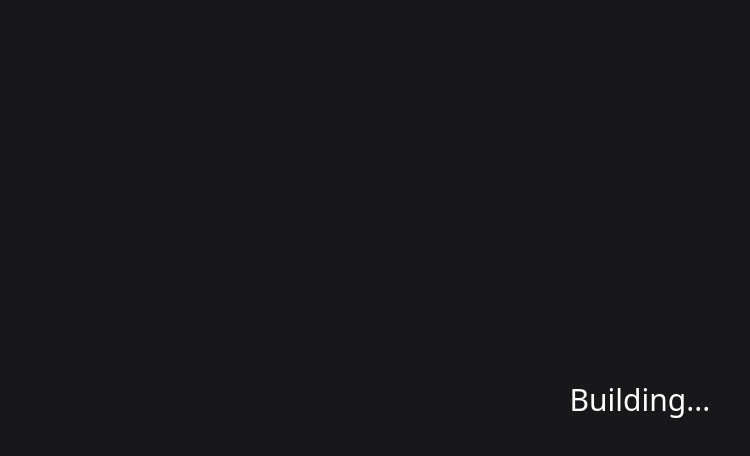
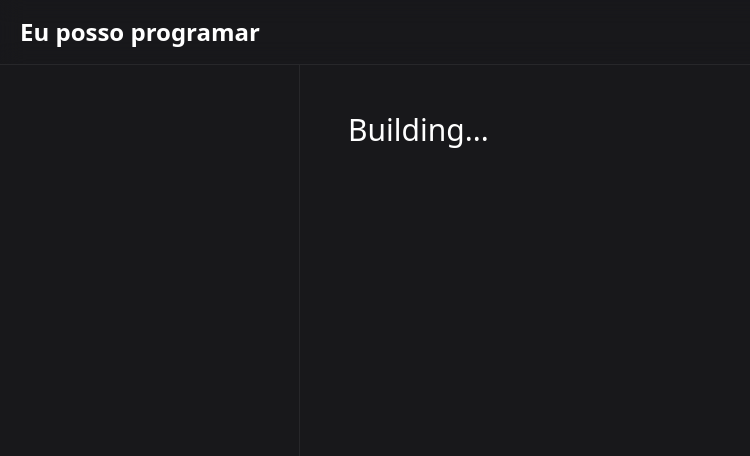
Before and after one commit to LukasSilva05/eu-posso-programar, a Next.js app: page / in a window 1280 px wide. Shown: the top 456 px of the page, without its empty margins (0-750 px from the left). Built offline with nearby package versions, Linux system fonts and the light colour scheme.

Commit message:
second push

```diff
--- a/src/app/layout.jsx
+++ b/src/app/layout.jsx
@@ -10,7 +10,14 @@ export default function RootLayout({ children }) {
   return (
     <html lang="pt-br">
       <body className="bg-zinc-900">
-        <div className="text-white">{children}</div>
+        <Topbar />
+        <Sidebar />
+        <div
+          id="main"
+          className="ml-[300px] h-screen px-12 pt-16 text-white max-xl:ml-[280px] max-lg:ml-0 max-lg:px-16 max-sm:px-4"
+        >
+          {children}
+        </div>
       </body>
     </html>
   );
--- a/src/app/page.jsx
+++ b/src/app/page.jsx
@@ -1,6 +1,6 @@
 export default function Home() {
   return (
-    <div className="flex h-screen items-center justify-center">
+    <div className="pt-12 text 2xl">
       <h1 className="text-3xl">Building...</h1>
     </div>
   );
--- a/src/components/Sidebar/Sidebar.jsx
+++ b/src/components/Sidebar/Sidebar.jsx
@@ -1,3 +1,12 @@
+"use client"
+
 export default function Sidebar() {
-  return <div>Sidebar</div>;
+  return (
+    <div
+      id="sidebar"
+      className="fixed inset-0 top-[65px] z-20 block w-[300px] overflow-auto whitespace-nowrap border-r border-zinc-800 bg-zinc-900 transition-[width] duration-300 max-xl:w-[280px] max-lg:w-0 max-md:w-0 max-sm:w-0"
+    >
+
+    </div>
+  );
 }
--- a/src/components/Topbar/Topbar.jsx
+++ b/src/components/Topbar/Topbar.jsx
@@ -1,3 +1,21 @@
+'use client'
+
+import Image from "next/image"
+import menuIcon from '../../assets/images/menu-white.png'
+import { toggleMenu } from "@/functions"
+
 export default function Topbar() {
-  return <div>Topbar</div>;
+  return (
+    <div
+      className="fixed top-0 z-10 flex w-full items-center gap-2 border-b border-zinc-800 px-5 py-4 text-lg font-bold text-white backdrop-blur-md"
+    >
+        <button
+        onClick={() => toggleMenu()}
+        className="hidden rounded-sm bg-zinc-900 p-1 hover:bg-zinc-800 max-lg:block"
+        >
+          <Image src={menuIcon} alt="toggleButton" height={18} width={18}/>
+        </button>
+        <h2 className="select-none text-2xl">Eu posso programar</h2>
+    </div>
+  )
 }
--- /dev/null
+++ b/src/functions/getVideoById/getVideoById.js
@@ -0,0 +1,3 @@
+export function getVideoById() {
+    return 'ok'
+}
--- /dev/null
+++ b/src/functions/index.js
@@ -0,0 +1 @@
+export { toggleMenu } from './toggleMenu/toggleMenu'
--- /dev/null
+++ b/src/functions/toggleMenu/toggleMenu.js
@@ -0,0 +1,12 @@
+export function toggleMenu() {
+    const sidebar = document.querySelector("#sidebar")
+    const body = document.querySelector('body')
+    const size =
+        body.clientWidth < 640
+            ? "max-sm:w-[91%]"
+            : body.clientWidth < 768
+                ? "max-md:w-[50%]"
+                : "max-lg:w-0"
+
+    sidebar.classList.toggle(size)
+}
```
Also changed, not shown: src/assets/images/menu-white.png (added).
